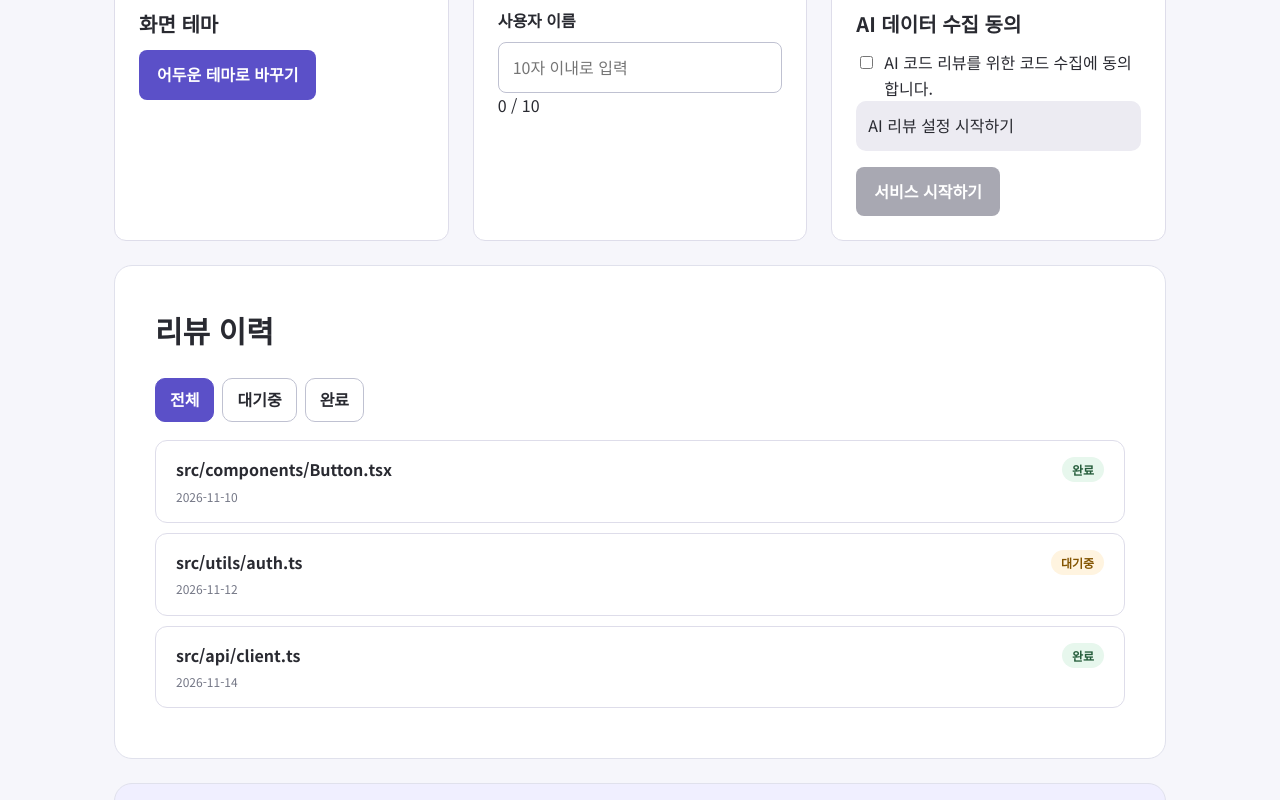
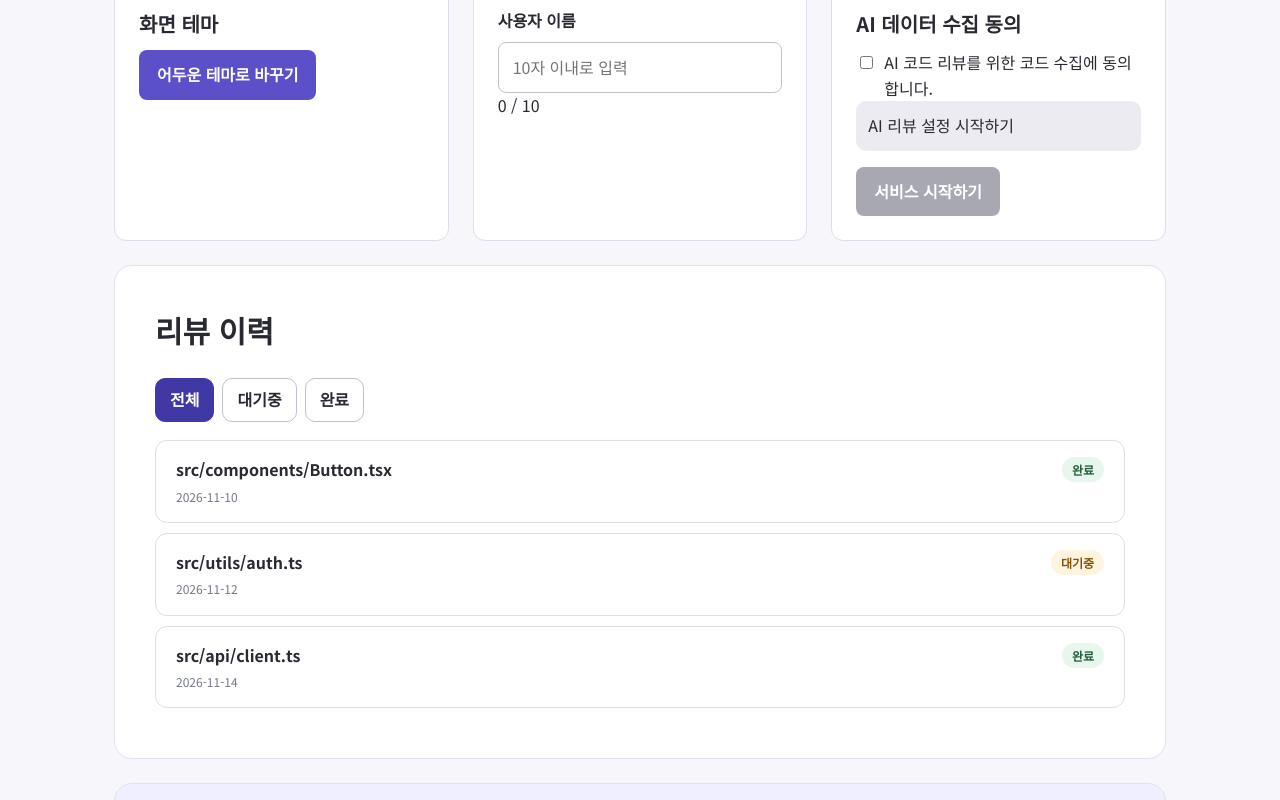
Before and after one commit to rkh177/uiuxprogramming, a plain HTML site: page index.html in a window 1280 px wide. In both pictures the pointer is over the button "전체". Shown: the part 1931-2731 px from the top of the page. Drawn offline with Linux system fonts and the light colour scheme.

Commit message:
fix: 필터 버튼·메뉴 토글 hover 색상 보정
Co-Authored-By: Claude Sonnet 4.6 <noreply@anthropic.com>

```diff
--- a/style.css
+++ b/style.css
@@ -730,10 +730,27 @@ body.dark .rating-result {
   font-weight: 700;
 }
 
+.filter-button:hover {
+  background: #f4f3ff;
+  color: #5b50c8;
+  border-color: #5b50c8;
+}
+
 .filter-button.is-active {
   border-color: #5b50c8;
   background: #5b50c8;
   color: #ffffff;
+}
+
+.filter-button.is-active:hover {
+  background: #4038a5;
+  border-color: #4038a5;
+}
+
+.menu-toggle:hover {
+  background: #f4f3ff;
+  color: #292a31;
+  border-color: #5b50c8;
 }
 
 /* 10주차 · 리뷰 이력 카드 */
```
